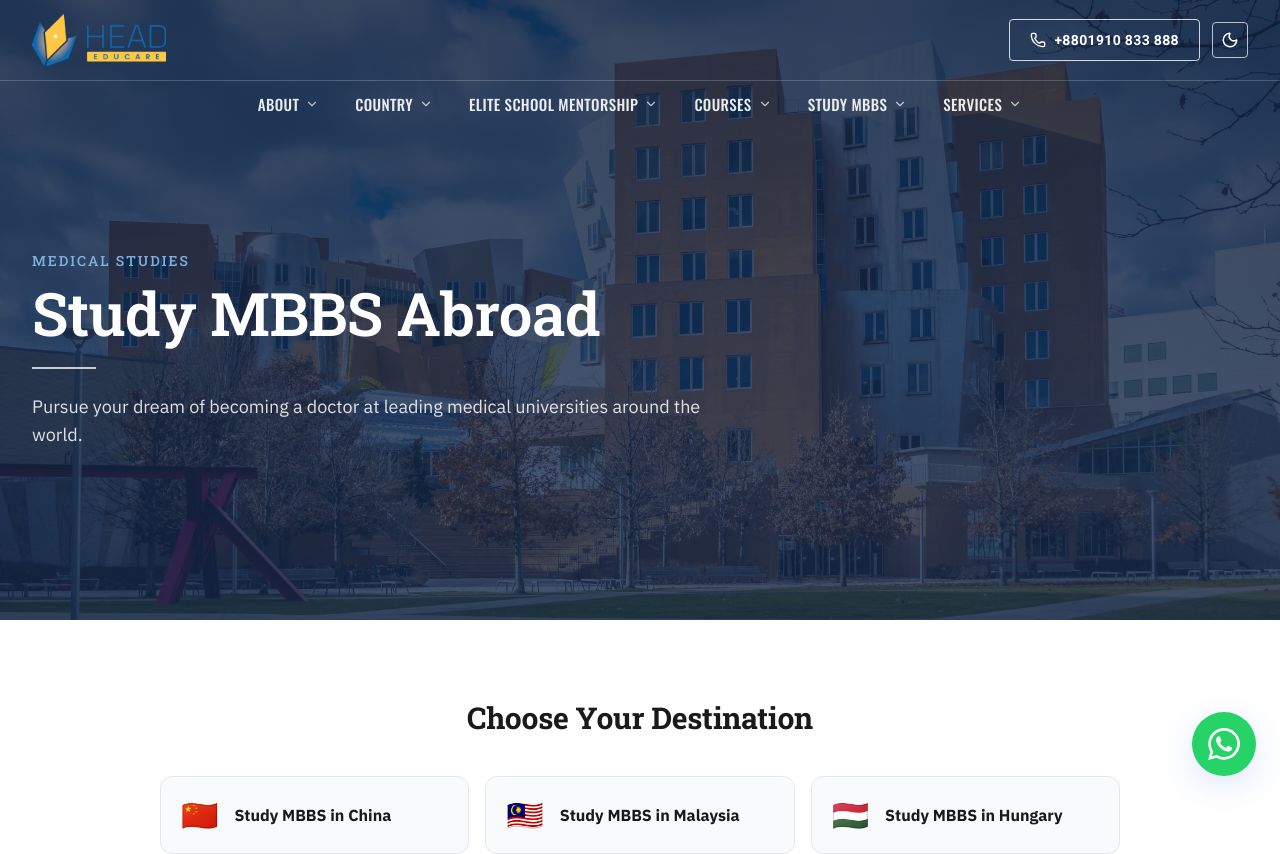
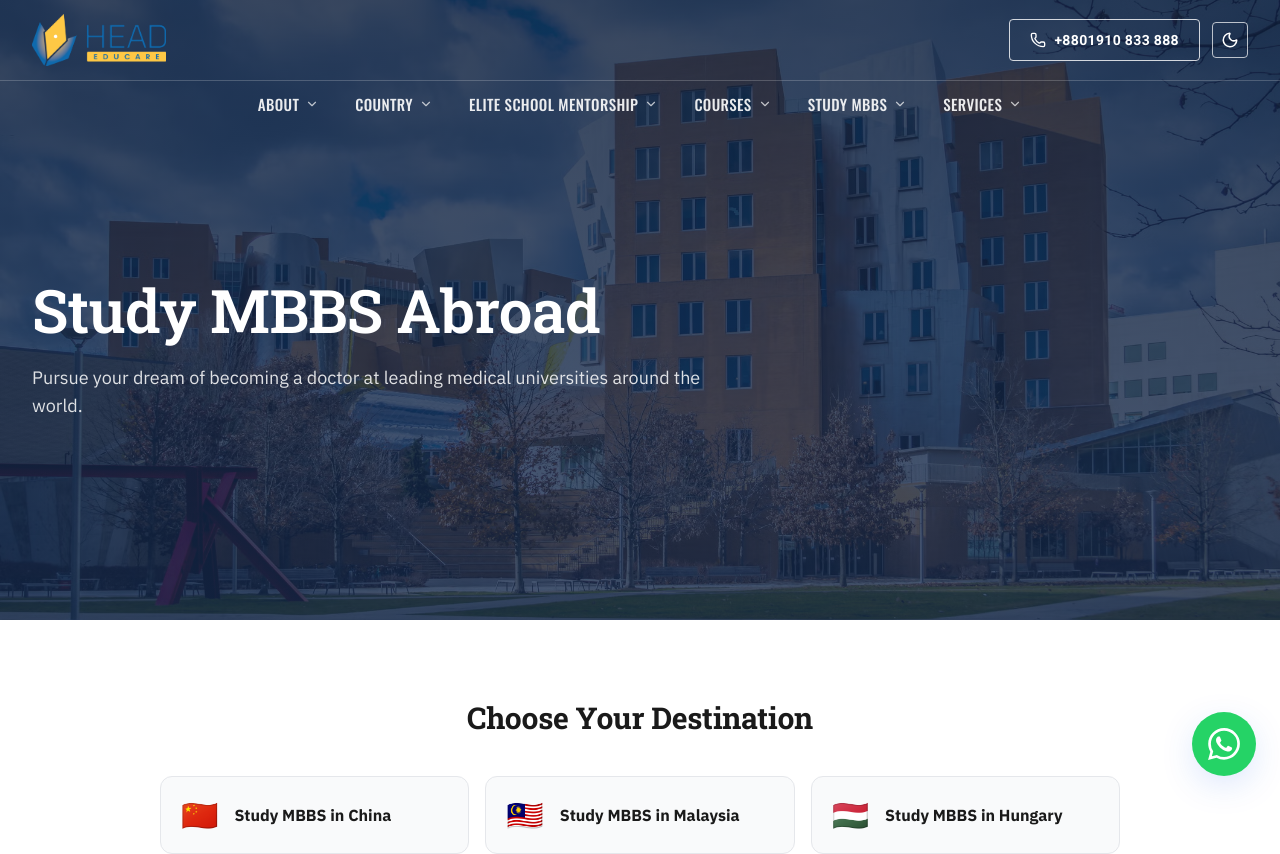
Before and after one commit to sakib155/headeducare, a React (Vite) app: page /study-mbbs in a window 1280 px wide. Shown: the top 854 px of the page. Built offline with nearby package versions, Linux system fonts and the light colour scheme.

Commit message:
Remove 'Medical Studies' eyebrow and separator dash from /study-mbbs hero

```diff
--- a/src/pages/StudyMBBS.jsx
+++ b/src/pages/StudyMBBS.jsx
@@ -48,11 +48,9 @@ export default function StudyMBBS() {
           }}
         >
           <div className="max-w-7xl mx-auto px-4 sm:px-6 lg:px-8 pt-40 pb-20">
-            <h2 className="sol-eyebrow !text-[#7fb2dd] text-sm mb-3">Medical Studies</h2>
             <h1 className="text-4xl sm:text-5xl lg:text-6xl font-semibold text-white mb-6">
               Study MBBS Abroad
             </h1>
-            <hr className="sol-separator-left sol-separator-light" />
             <p className="text-lg text-white/85 max-w-2xl mt-6">
               Pursue your dream of becoming a doctor at leading medical universities around the world.
             </p>
```
